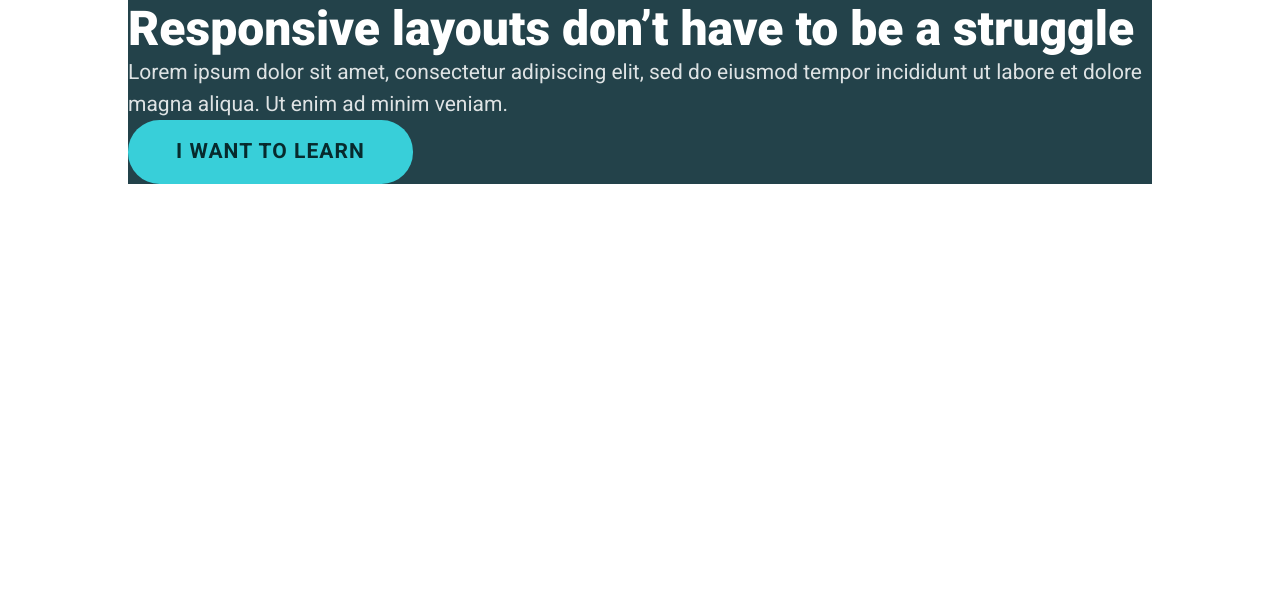
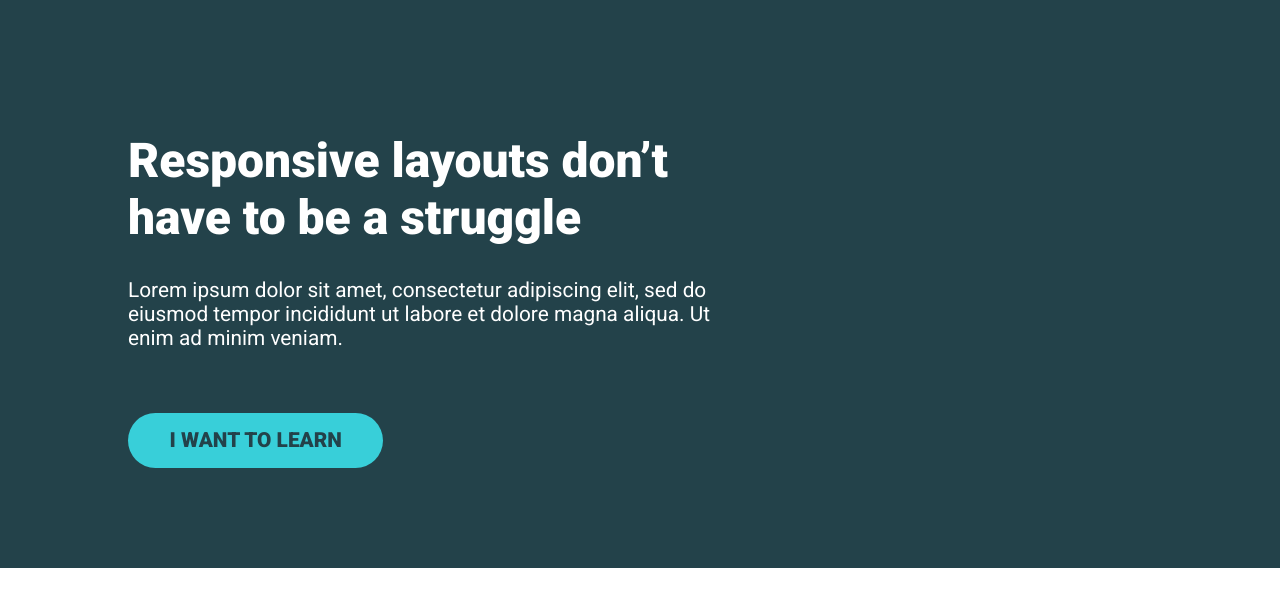
Before and after one commit to rvianadev/conquering-responsive-layouts, a plain HTML site: page challenge03/index.html in a window 1280 px wide. Drawn offline with Linux system fonts and the light colour scheme.

Commit message:
challenge 3 finished

```diff
--- a/challenge03/index.html
+++ b/challenge03/index.html
@@ -1,25 +1,21 @@
 <!DOCTYPE html>
 <html lang="en">
-
 <head>
     <meta charset="UTF-8">
     <meta name="viewport" content="width=device-width, initial-scale=1.0">
+    <title>Document</title>
+    <link href="https://fonts.googleapis.com/css2?family=Roboto:wght@400;900&display=swap" rel="stylesheet">
     <link rel="stylesheet" href="style.css">
-  <title>Challenge 03</title>
 </head>
-
 <body>
+    <div class="hero">
         <div class="container">
-    <div class="hero">
-      <div class="hero__content">
+            <div class="hero__text">
                 <h1>Responsive layouts don’t have to be a struggle</h1>
-        <h2>Lorem ipsum dolor sit amet, consectetur adipiscing elit, sed do eiusmod tempor incididunt ut labore et
-          dolore
-          magna aliqua. Ut enim ad minim veniam.</h2>
-        <button>I want to learn</button>
+                <p>Lorem ipsum dolor sit amet, consectetur adipiscing elit, sed do eiusmod tempor incididunt ut labore et dolore magna aliqua. Ut enim ad minim veniam.</p>
+                <a href="#" class="btn">I want to learn</a>
             </div>
         </div>
     </div>
 </body>
-
 </html>
--- a/challenge03/style.css
+++ b/challenge03/style.css
@@ -1,56 +1,49 @@
-@import url("https://fonts.googleapis.com/css2?family=Roboto:wght@400;700;900&display=swap");
+*, *::before, *::after {
+    box-sizing: border-box;
+}
 
-* {
-  box-sizing: border-box;
-  font-family: "Roboto", sans-serif;
-  margin: 0;
-  padding: 0;
+body {
+    margin: 0;
+    font-family: 'Roboto', sans-serif;
+    font-size: 1.3rem;
+}
+
+h1 {
+    font-size: 3rem;
 }
 
 .container {
-  width: 80%;
-  max-width: 1440px;
-  margin: 0 auto;
+    width: 80%;
+    max-width: 1100px;
+    margin: 0 auto;
 }
 
 .hero {
-  background-color: #23424a;
-  /* padding: 148px 608px 147px 122px; */
+    padding: 100px 0;
+    background-color: #23424A;
+    color: #FFF;
 }
 
-.hero__content {
-  margin: auto 0;
+.hero__text {
+    width: 60%;
 }
 
-.hero__content h1 {
-  color: #fff;
-  font-family: Roboto;
-  font-size: 48.053px;
-  font-style: normal;
-  font-weight: 900;
-  line-height: normal;
+.hero p {
+    margin-bottom: 3em;
 }
 
-.hero__content h2 {
-  color: rgba(255, 255, 255, 0.85);
-  font-family: Roboto;
-  font-size: 21px;
-  font-style: normal;
-  font-weight: 400;
-  line-height: 150.188%;
+.btn {
+    display: inline-block;
+    text-decoration: none;
+    text-transform: uppercase;
+    color: #23424A;
+    font-weight: 900;
+    background-color: #38CFD9;
+    padding: .75em 2em;
+    border-radius: 100px;
 }
 
-.hero__content button {
-  border-radius: 31.5px;
-  border: none;
-  background: #38cfd9;
-  padding: 1rem 3rem;
-
-  color: #072a2d;
-  font-size: 21px;
-  font-style: normal;
-  font-weight: 700;
-  line-height: 150.188%; /* 31.539px */
-  letter-spacing: 1.05px;
-  text-transform: uppercase;
+.btn:hover,
+.btn:focus {
+    opacity: .75;
 }
```
Lines whose indentation alone changed are shown as unchanged.
